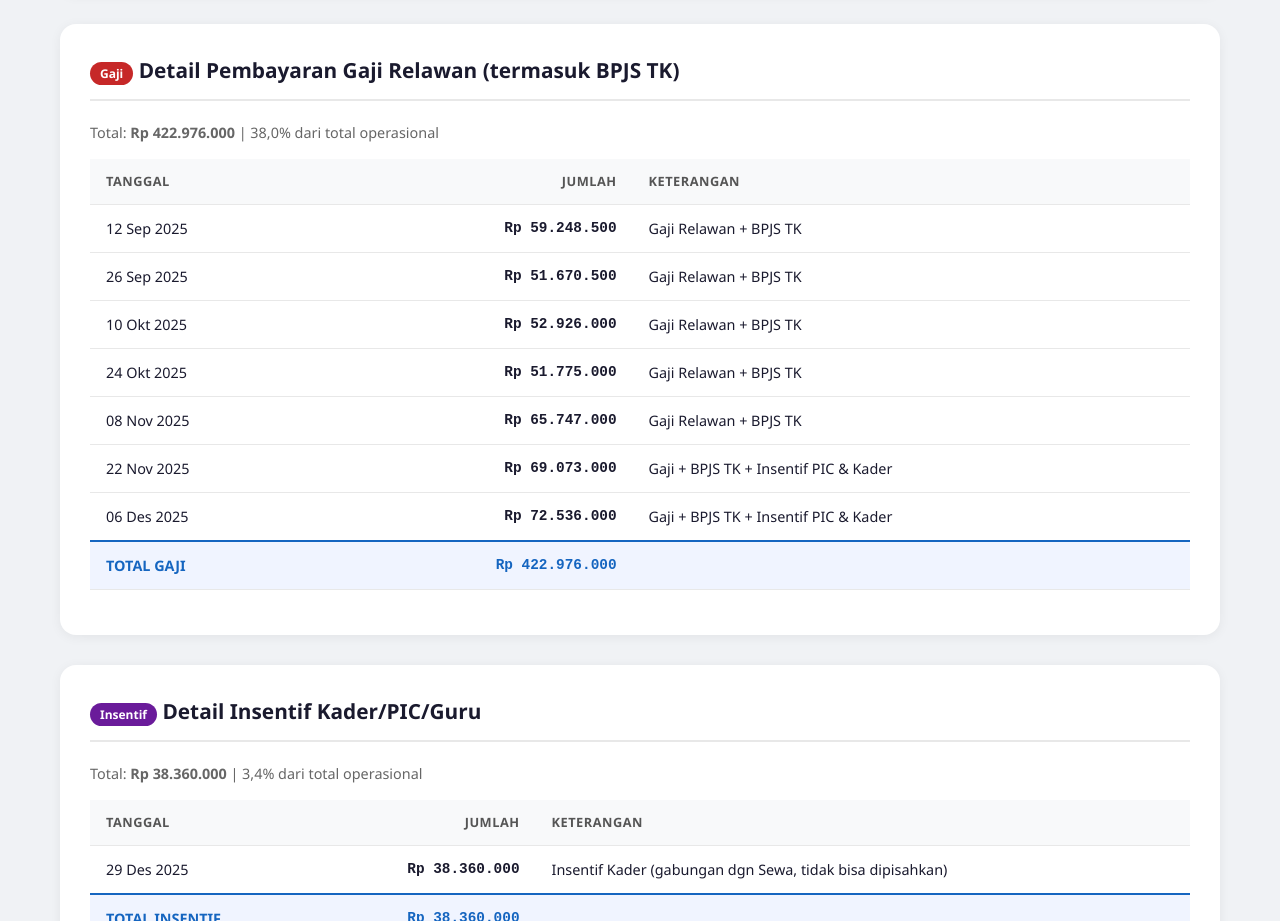
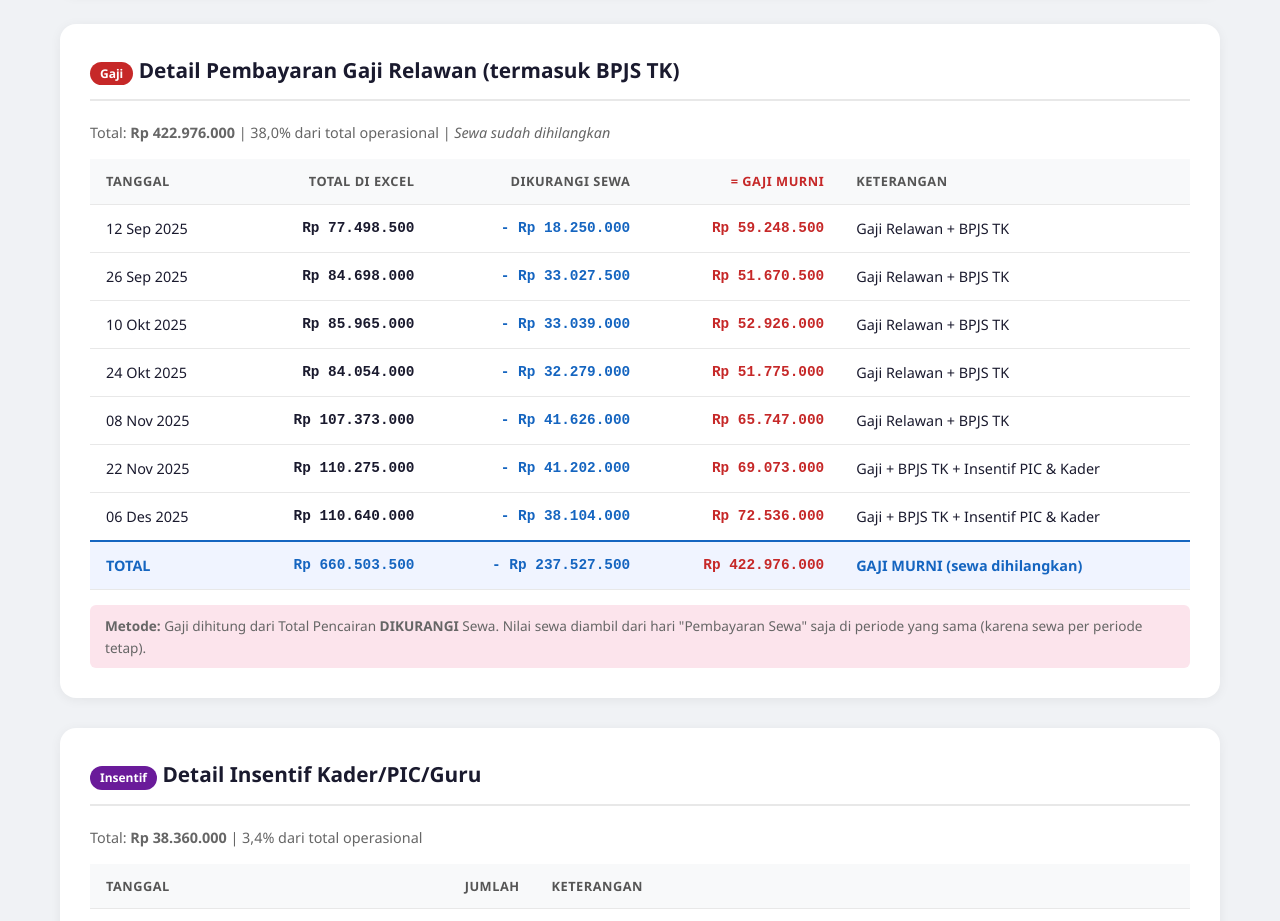
Before and after one commit to sppgbattuwinangun-lang/Data, a plain HTML site: page dashboard_operasional.html in a window 1280 px wide. Shown: the part 3080-4001 px from the top of the page. Drawn offline with Linux system fonts and the light colour scheme.

Commit message:
Update: Tabel Gaji menampilkan pemisahan jelas (Total - Sewa = Gaji Murni)

```diff
--- a/dashboard_operasional.html
+++ b/dashboard_operasional.html
@@ -658,31 +658,39 @@
         <!-- DETAIL GAJI RELAWAN -->
         <div class="section">
             <h2><span class="tag gaji">Gaji</span> Detail Pembayaran Gaji Relawan (termasuk BPJS TK)</h2>
-            <p style="color:#666; margin-bottom:15px; font-size:0.9rem;">Total: <strong>Rp 422.976.000</strong> | 38,0% dari total operasional</p>
+            <p style="color:#666; margin-bottom:15px; font-size:0.9rem;">Total: <strong>Rp 422.976.000</strong> | 38,0% dari total operasional | <em>Sewa sudah dihilangkan</em></p>
 
             <table>
                 <thead>
                     <tr>
                         <th>Tanggal</th>
-                        <th style="text-align:right">Jumlah</th>
+                        <th style="text-align:right">Total di Excel</th>
+                        <th style="text-align:right">Dikurangi Sewa</th>
+                        <th style="text-align:right; color:#c62828; font-weight:700">= GAJI MURNI</th>
                         <th>Keterangan</th>
                     </tr>
                 </thead>
                 <tbody>
-                    <tr><td>12 Sep 2025</td><td class="amount">Rp 59.248.500</td><td>Gaji Relawan + BPJS TK</td></tr>
-                    <tr><td>26 Sep 2025</td><td class="amount">Rp 51.670.500</td><td>Gaji Relawan + BPJS TK</td></tr>
-                    <tr><td>10 Okt 2025</td><td class="amount">Rp 52.926.000</td><td>Gaji Relawan + BPJS TK</td></tr>
-                    <tr><td>24 Okt 2025</td><td class="amount">Rp 51.775.000</td><td>Gaji Relawan + BPJS TK</td></tr>
-                    <tr><td>08 Nov 2025</td><td class="amount">Rp 65.747.000</td><td>Gaji Relawan + BPJS TK</td></tr>
-                    <tr><td>22 Nov 2025</td><td class="amount">Rp 69.073.000</td><td>Gaji + BPJS TK + Insentif PIC &amp; Kader</td></tr>
-                    <tr><td>06 Des 2025</td><td class="amount">Rp 72.536.000</td><td>Gaji + BPJS TK + Insentif PIC &amp; Kader</td></tr>
+                    <tr><td>12 Sep 2025</td><td class="amount">Rp 77.498.500</td><td class="amount" style="color:#1565c0">- Rp 18.250.000</td><td class="amount" style="color:#c62828; font-weight:700">Rp 59.248.500</td><td>Gaji Relawan + BPJS TK</td></tr>
+                    <tr><td>26 Sep 2025</td><td class="amount">Rp 84.698.000</td><td class="amount" style="color:#1565c0">- Rp 33.027.500</td><td class="amount" style="color:#c62828; font-weight:700">Rp 51.670.500</td><td>Gaji Relawan + BPJS TK</td></tr>
+                    <tr><td>10 Okt 2025</td><td class="amount">Rp 85.965.000</td><td class="amount" style="color:#1565c0">- Rp 33.039.000</td><td class="amount" style="color:#c62828; font-weight:700">Rp 52.926.000</td><td>Gaji Relawan + BPJS TK</td></tr>
+                    <tr><td>24 Okt 2025</td><td class="amount">Rp 84.054.000</td><td class="amount" style="color:#1565c0">- Rp 32.279.000</td><td class="amount" style="color:#c62828; font-weight:700">Rp 51.775.000</td><td>Gaji Relawan + BPJS TK</td></tr>
+                    <tr><td>08 Nov 2025</td><td class="amount">Rp 107.373.000</td><td class="amount" style="color:#1565c0">- Rp 41.626.000</td><td class="amount" style="color:#c62828; font-weight:700">Rp 65.747.000</td><td>Gaji Relawan + BPJS TK</td></tr>
+                    <tr><td>22 Nov 2025</td><td class="amount">Rp 110.275.000</td><td class="amount" style="color:#1565c0">- Rp 41.202.000</td><td class="amount" style="color:#c62828; font-weight:700">Rp 69.073.000</td><td>Gaji + BPJS TK + Insentif PIC &amp; Kader</td></tr>
+                    <tr><td>06 Des 2025</td><td class="amount">Rp 110.640.000</td><td class="amount" style="color:#1565c0">- Rp 38.104.000</td><td class="amount" style="color:#c62828; font-weight:700">Rp 72.536.000</td><td>Gaji + BPJS TK + Insentif PIC &amp; Kader</td></tr>
                     <tr class="total-row">
-                        <td>TOTAL GAJI</td>
-                        <td class="amount">Rp 422.976.000</td>
-                        <td></td>
+                        <td>TOTAL</td>
+                        <td class="amount">Rp 660.503.500</td>
+                        <td class="amount" style="color:#1565c0">- Rp 237.527.500</td>
+                        <td class="amount" style="color:#c62828">Rp 422.976.000</td>
+                        <td>GAJI MURNI (sewa dihilangkan)</td>
                     </tr>
                 </tbody>
             </table>
+            <p style="margin-top:12px; font-size:0.85rem; color:#666; background:#fce4ec; padding:10px 15px; border-radius:6px;">
+                <strong>Metode:</strong> Gaji dihitung dari Total Pencairan <strong>DIKURANGI</strong> Sewa.
+                Nilai sewa diambil dari hari "Pembayaran Sewa" saja di periode yang sama (karena sewa per periode tetap).
+            </p>
         </div>
 
         <!-- DETAIL INSENTIF -->
```
